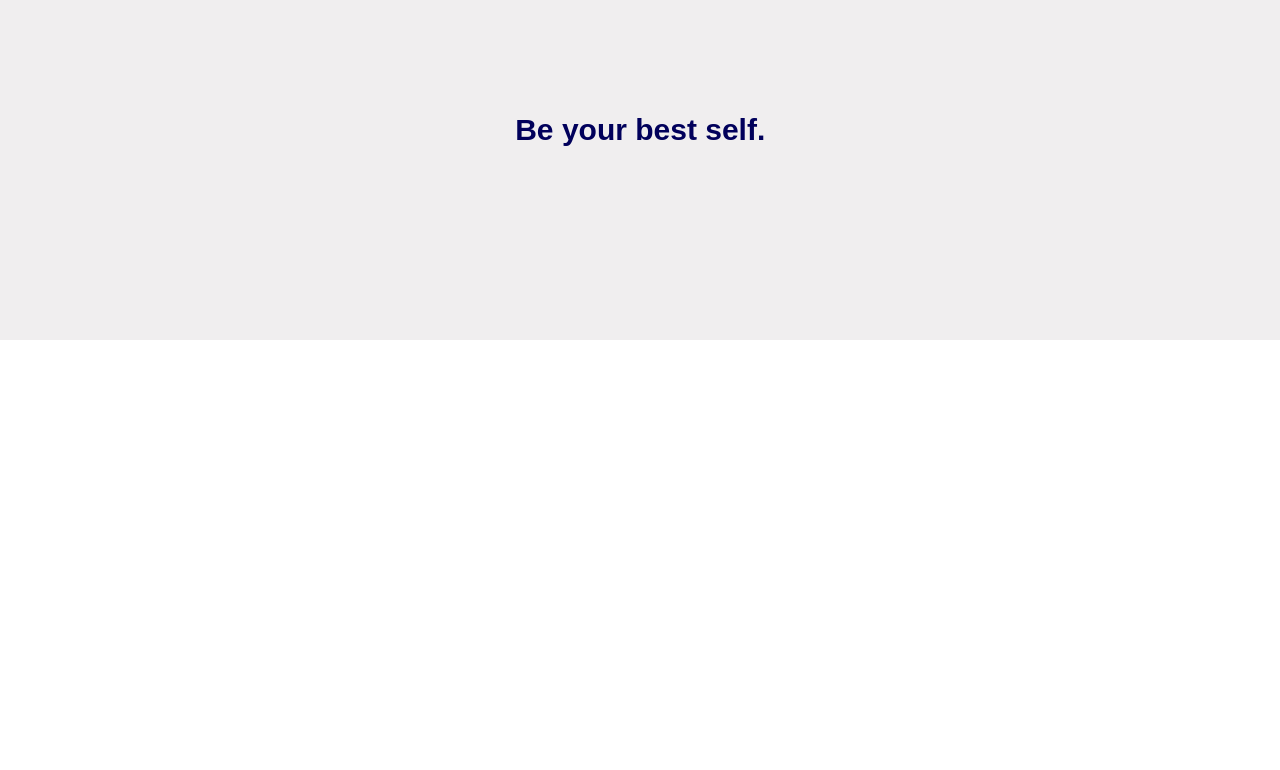
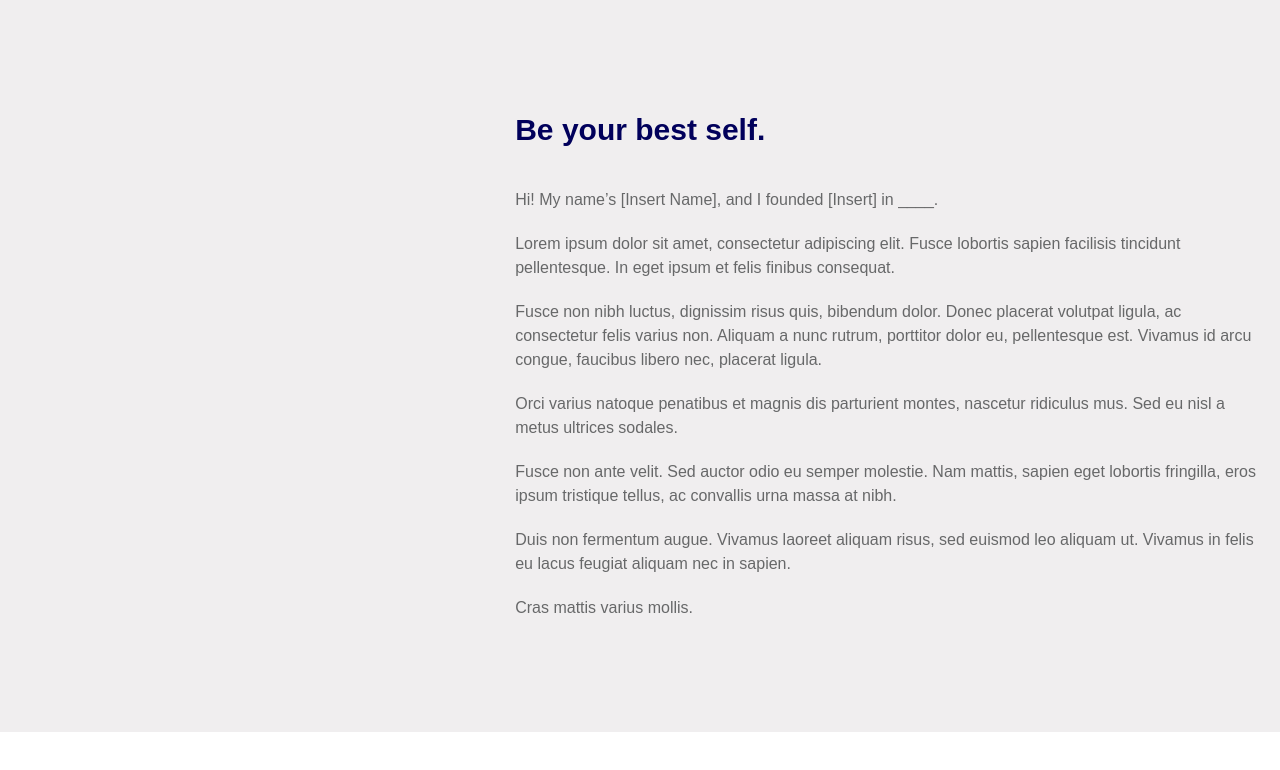
Before and after one commit to Soi4An/byteex_landing, a React (Create React App) app: page / in a window 1280 px wide. Shown: the top 770 px of the page. Built offline with nearby package versions, Linux system fonts and the light colour scheme; a web font is replaced by a local one.

Commit message:
added TextParagraphs

```diff
--- a/src/components/AboutAs.tsx
+++ b/src/components/AboutAs.tsx
@@ -1,5 +1,6 @@
 import { getAboutAsData } from "../api/getAboutAsData";
 import Container from "./Container";
+import TextParagraphs from "./TextParagraphs";
 import TitleSubMain from "./TitleSubMain";
 
 const { sectionTitle, threePhoto, listParagraphs } = getAboutAsData();
@@ -13,14 +14,14 @@ const AboutAs = () => (
             <TitleSubMain text={sectionTitle} />
           </div>
 
-          <div className="flex justify-center md:justify-end items-center md:absolute md:left-0 h-full w-full md:w-2/5">
+          <div className="flex justify-center md:justify-start items-center md:absolute md:left-0 h-full w-full md:w-2/5 mt-10 md:mt-0">
             <div className="md:h-5/6 xl:h-full w-full md:w-11/12 xl:w-8/12">
               {/* <SliderPhoto photos={sliderPhotos} /> */}
             </div>
           </div>
 
-          <div className="mt-14 md:mt-16 xl:mt-20">
-            {/* <TextParagraphs paragraphs={listParagraphs} /> */}
+          <div className="mt-10">
+            <TextParagraphs paragraphs={listParagraphs} />
           </div>
         </div>
       </div>
--- /dev/null
+++ b/src/components/TextParagraphs.tsx
@@ -0,0 +1,13 @@
+type Props = {
+  paragraphs: string[];
+};
+
+const TextParagraphs = ({ paragraphs }: Props) => (
+  <div className="flex flex-col gap-5">
+    {paragraphs.map((text, ind) => (
+      <p key={`about-us-par-${ind}`}>{text}</p>
+    ))}
+  </div>
+);
+
+export default TextParagraphs;
```
